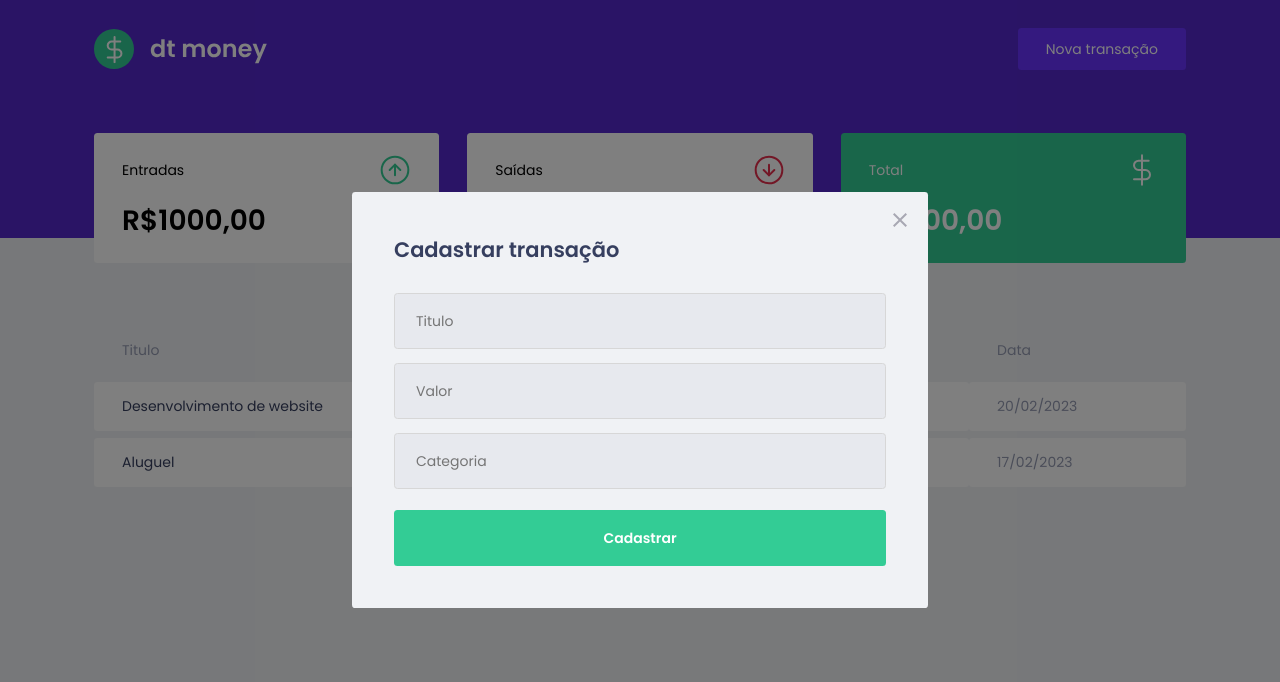
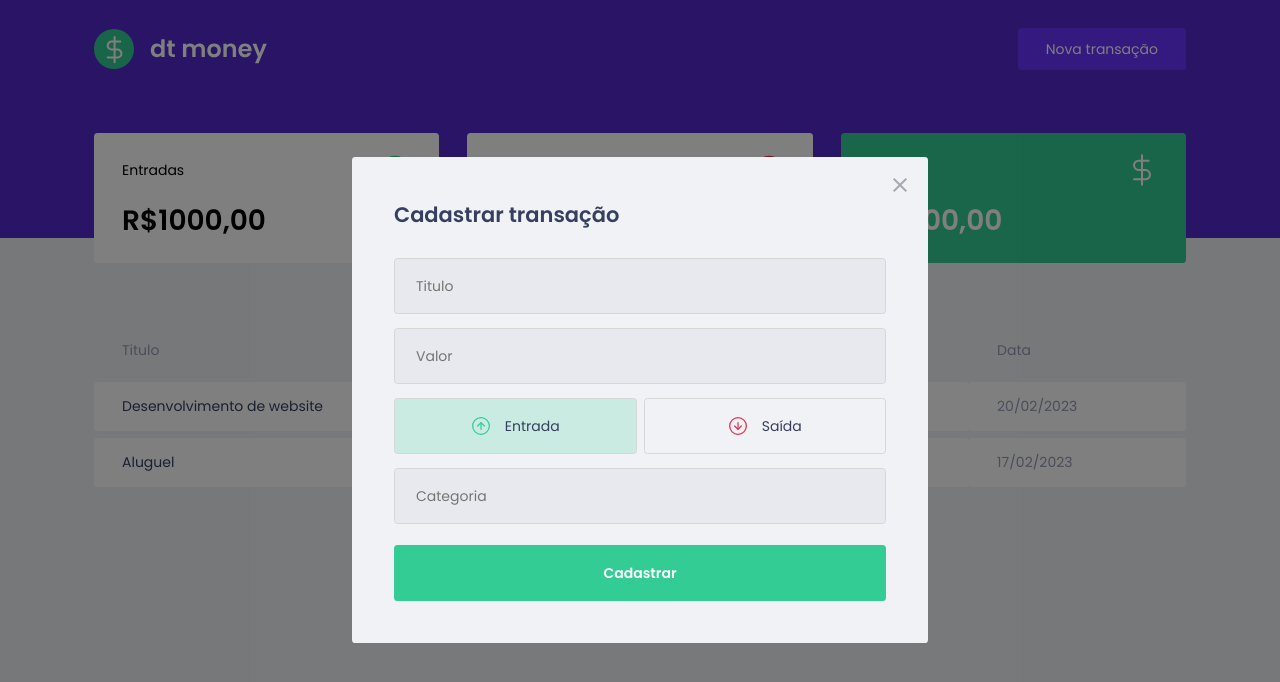
Before and after one commit to gustavomghisi7/dtmoney, a React (Create React App) app: page / in a window 1280 px wide. Both pictures are taken after a click on the button "Nova transação". Shown: the top 682 px of the page. Built offline with nearby package versions, Linux system fonts and the light colour scheme; no server answers; a web font is replaced by a local one; what miragejs would draw is missing.

Commit message:
button operation

```diff
--- a/package.json
+++ b/package.json
@@ -5,6 +5,7 @@
   "dependencies": {
     "axios": "^1.3.5",
     "miragejs": "^0.1.47",
+    "polished": "^4.2.2",
     "react": "^18.2.0",
     "react-dom": "^18.2.0",
     "react-modal": "^3.16.1",
--- a/src/components/NewTransactionModal/index.tsx
+++ b/src/components/NewTransactionModal/index.tsx
@@ -1,7 +1,10 @@
 import Modal from 'react-modal';
+import { useState } from 'react';
 
-import { Container } from './styles';
+import { Container, TransactionTypeContainer, RadioBox } from './styles';
 import closeImg from '../../assets/close.svg';
+import incomeImg from '../../assets/income.svg';
+import outcomeImg from '../../assets/outcome.svg';
 
 interface NewTransactionModalProps {
     isOpen: boolean;
@@ -9,6 +12,9 @@ interface NewTransactionModalProps {
 }
 
 export function NewTransactionModal({ isOpen, onRequestClose }: NewTransactionModalProps) {
+    const [type, setType] = useState('deposit');
+
+
     return (
         <Modal
             isOpen={isOpen}
@@ -36,6 +42,28 @@ export function NewTransactionModal({ isOpen, onRequestClose }: NewTransactionMo
                     placeholder="Valor"
                 />
 
+                <TransactionTypeContainer>
+                    <RadioBox
+                        type="button"
+                        onClick={() => {setType('deposit'); }}
+                        isActive={type === 'deposit'}
+                        activeColor="green"
+                    >
+                        <img src={incomeImg} alt="Entrada" />
+                        <span>Entrada</span>
+                    </RadioBox>
+
+                    <RadioBox
+                        type="button"
+                        onClick={() => {setType('withdraw'); }}
+                        isActive={type === 'withdraw'}
+                        activeColor="red"
+                    >
+                        <img src={outcomeImg} alt="Entrada" />
+                        <span>Saída</span>
+                    </RadioBox>
+                </TransactionTypeContainer>
+
                 <input
                     placeholder="Categoria"
                 />
--- a/src/components/NewTransactionModal/styles.ts
+++ b/src/components/NewTransactionModal/styles.ts
@@ -1,4 +1,5 @@
 import styled from "styled-components";
+import { darken, transparentize } from "polished";
 
 export const Container = styled.form`
     h2 {
@@ -47,3 +48,53 @@ export const Container = styled.form`
         }
     }
 `;
+
+export const TransactionTypeContainer = styled.div`
+    margin: 1rem 0;
+    display: grid;
+    grid-template-columns: 1fr 1fr;
+    gap: 0.5rem;
+`;
+
+interface RadioBoxProps {
+    isActive: boolean;
+    activeColor: 'green' | 'red';
+}
+
+const colors = {
+    green: '#33CC95',
+    red: '#E52E4D'
+}
+
+export const RadioBox = styled.button<RadioBoxProps>`
+    height: 4rem;
+    border: 1px solid #D7D7D7;
+    border-radius: 0.25rem;
+
+    background: ${(props) => props.isActive
+        ? transparentize(0.8, colors[props.activeColor])
+        : 'transparent'
+    };
+
+    display: flex;
+    align-items: center;
+    justify-content: center;
+
+    transition: border-color 0.2s;
+
+    &:hover {
+        border-color: ${darken(0.2, '#D7D7D7')};
+    }
+
+    img {
+        width: 20px;
+        height: 20px;
+    }
+
+    span {
+        display: inline-block;
+        margin-left: 1rem;
+        font-size: 1rem;
+        color: var(--text-title);
+    }
+`;
```
Also changed, not shown: 1 other file (tests, documents, lock files or other folders).
